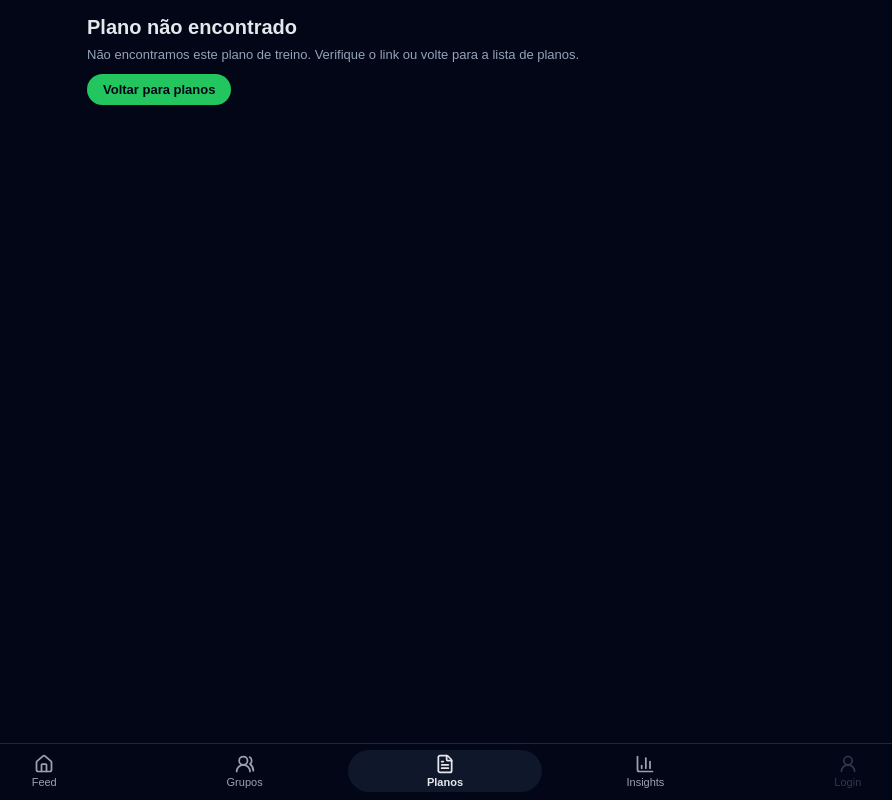
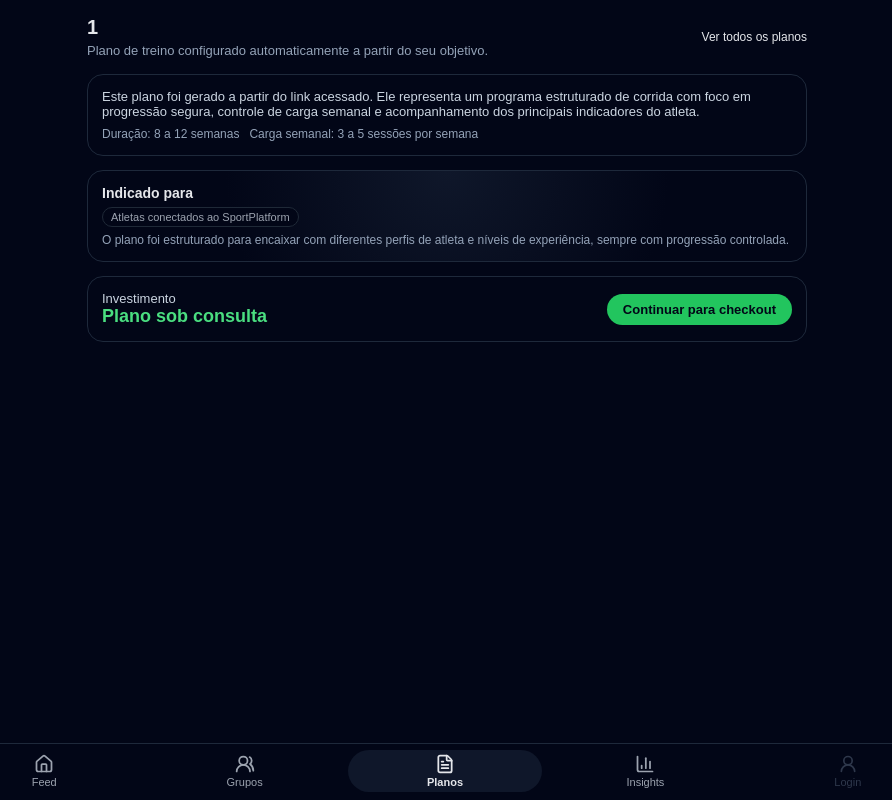
Before and after one commit to rafaelmorch/sportplatform, a Next.js app: page /plans/1 in a window 1280 px wide. Shown: the whole page, without its empty margins (193-1085 px from the left). Built offline with nearby package versions, Linux system fonts and the light colour scheme.

Commit message:
fix: border strings and fallback content for detail pages

```diff
--- a/app/plans/[slug]/page.tsx
+++ b/app/plans/[slug]/page.tsx
@@ -16,48 +16,43 @@ type PlanContent = {
   recommendedFor: string[];
 };
 
+// planos “oficiais”
 const PLANS: Record<string, PlanContent> = {
   "starter-5k": {
     slug: "starter-5k",
     title: "Starter 5K",
-    shortDescription: "Plano de 8 semanas para sair do zero e completar 5K com segurança.",
+    shortDescription:
+      "Plano de 8 semanas para sair do zero e completar 5K com segurança.",
     description:
       "O Starter 5K foi pensado para quem está começando e quer completar seus primeiros 5 quilômetros correndo, sem pressa e sem se machucar. Volume progressivo, treinos curtos e orientação clara em cada semana.",
     durationLabel: "8 semanas",
     weeklyLoadLabel: "3 a 4 sessões por semana",
     priceLabel: "US$ 29",
-    recommendedFor: [
-      "Beginners Running",
-      "Running for Weight Loss",
-    ],
+    recommendedFor: ["Beginners Running", "Running for Weight Loss"],
   },
   "premium-10k": {
     slug: "premium-10k",
     title: "Premium 10K Performance",
-    shortDescription: "Plano para baixar tempo nos 10K com controle de ritmo e intensidade.",
+    shortDescription:
+      "Plano para baixar tempo nos 10K com controle de ritmo e intensidade.",
     description:
       "Focado em atletas que já correm 5K ou 10K e querem melhorar tempo. Estrutura com treinos intervalados, tempo run e rodagem controlada, sempre com foco em performance e recuperação.",
     durationLabel: "10 semanas",
     weeklyLoadLabel: "4 a 5 sessões por semana",
     priceLabel: "US$ 39",
-    recommendedFor: [
-      "Performance 5K",
-      "Performance 10K",
-    ],
+    recommendedFor: ["Performance 5K", "Performance 10K"],
   },
   "marathon-pro": {
     slug: "marathon-pro",
     title: "Marathon Pro",
-    shortDescription: "Preparação completa para maratona com foco em resistência e consistência.",
+    shortDescription:
+      "Preparação completa para maratona com foco em resistência e consistência.",
     description:
       "Plano voltado para atletas que querem completar ou melhorar o tempo em uma maratona. Inclui longões progressivos, blocos de força na corrida e semanas de descarga para absorver o treinamento.",
     durationLabel: "16 semanas",
     weeklyLoadLabel: "4 a 6 sessões por semana",
     priceLabel: "US$ 59",
-    recommendedFor: [
-      "Maratona",
-      "Performance 10K",
-    ],
+    recommendedFor: ["Maratona", "Performance 10K"],
   },
   "triathlon-complete": {
     slug: "triathlon-complete",
@@ -69,9 +64,7 @@ const PLANS: Record<string, PlanContent> = {
     durationLabel: "12 semanas",
     weeklyLoadLabel: "5 a 7 sessões por semana (multi-esporte)",
     priceLabel: "US$ 69",
-    recommendedFor: [
-      "Triathlon",
-    ],
+    recommendedFor: ["Triathlon"],
   },
   "weight-loss-plus": {
     slug: "weight-loss-plus",
@@ -83,75 +76,38 @@ const PLANS: Record<string, PlanContent> = {
     durationLabel: "10 semanas",
     weeklyLoadLabel: "3 a 5 sessões por semana",
     priceLabel: "US$ 34",
-    recommendedFor: [
-      "Running for Weight Loss",
-      "Beginners Running",
-    ],
+    recommendedFor: ["Running for Weight Loss", "Beginners Running"],
   },
 };
 
+// transformar slug em título amigável
+function formatSlugTitle(slug: string) {
+  return slug
+    .replace(/[-_]+/g, " ")
+    .split(" ")
+    .map((w) => w.charAt(0).toUpperCase() + w.slice(1))
+    .join(" ");
+}
+
 export default function PlanDetailPage({ params }: PlanPageProps) {
-  const plan = PLANS[params.slug];
+  const { slug } = params;
 
-  if (!plan) {
-    return (
-      <div
-        style={{
-          minHeight: "100vh",
-          background: "#020617",
-          color: "#e5e7eb",
-          display: "flex",
-          flexDirection: "column",
-        }}
-      >
-        <main
-          style={{
-            flex: 1,
-            padding: "16px",
-            paddingBottom: "72px",
-          }}
-        >
-          <div style={{ maxWidth: "720px", margin: "0 auto" }}>
-            <h1
-              style={{
-                fontSize: "20px",
-                fontWeight: 800,
-                marginBottom: "8px",
-              }}
-            >
-              Plano não encontrado
-            </h1>
-            <p
-              style={{
-                fontSize: "13px",
-                color: "#94a3b8",
-                marginBottom: "12px",
-              }}
-            >
-              Não encontramos este plano de treino. Verifique o link ou volte
-              para a lista de planos.
-            </p>
-            <a
-              href="/plans"
-              style={{
-                fontSize: "13px",
-                padding: "8px 16px",
-                borderRadius: "999px",
-                background: "#22c55e",
-                color: "#020617",
-                textDecoration: "none",
-                fontWeight: 600,
-                display: "inline-block",
-              }}
-            >
-              Voltar para planos
-            </a>
-          </div>
-        </main>
-        <BottomNavbar />
-      </div>
-    );
-  }
+  const existing = PLANS[slug];
+
+  const plan: PlanContent =
+    existing ??
+    {
+      slug,
+      title: formatSlugTitle(slug),
+      shortDescription:
+        "Plano de treino configurado automaticamente a partir do seu objetivo.",
+      description:
+        "Este plano foi gerado a partir do link acessado. Ele representa um programa estruturado de corrida com foco em progressão segura, controle de carga semanal e acompanhamento dos principais indicadores do atleta.",
+      durationLabel: "8 a 12 semanas",
+      weeklyLoadLabel: "3 a 5 sessões por semana",
+      priceLabel: "Plano sob consulta",
+      recommendedFor: ["Atletas conectados ao SportPlatform"],
+    };
 
   return (
     <div
```
Also changed, not shown: app/groups/[slug]/page.tsx (+30 -61 lines).
